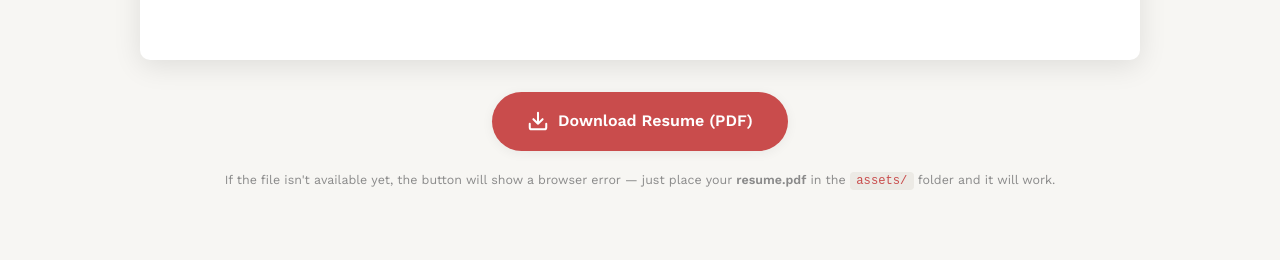
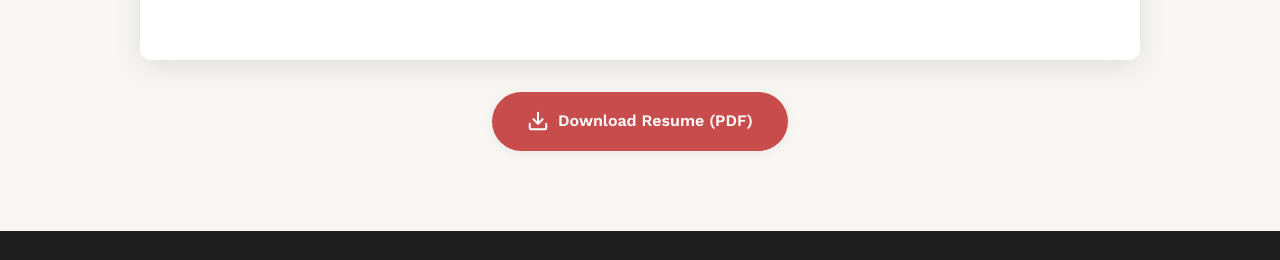
Before and after one commit to RHIT-Ronquilm/rhit-ronquilm.github.io, a plain HTML site: page resume.html in a window 1280 px wide. Shown: the part 1496-1756 px from the top of the page. Drawn offline with nearby package versions, Linux system fonts and the light colour scheme.

Commit message:
Describe change

```diff
--- a/resume.html
+++ b/resume.html
@@ -50,10 +50,6 @@
                 Download Resume (PDF)
             </a>
 
-            <p class="resume-note">
-                If the file isn't available yet, the button will show a browser error — just place your
-                <strong>resume.pdf</strong> in the <code>assets/</code> folder and it will work.
-            </p>
         </div>
     </div>
 </section>
```
